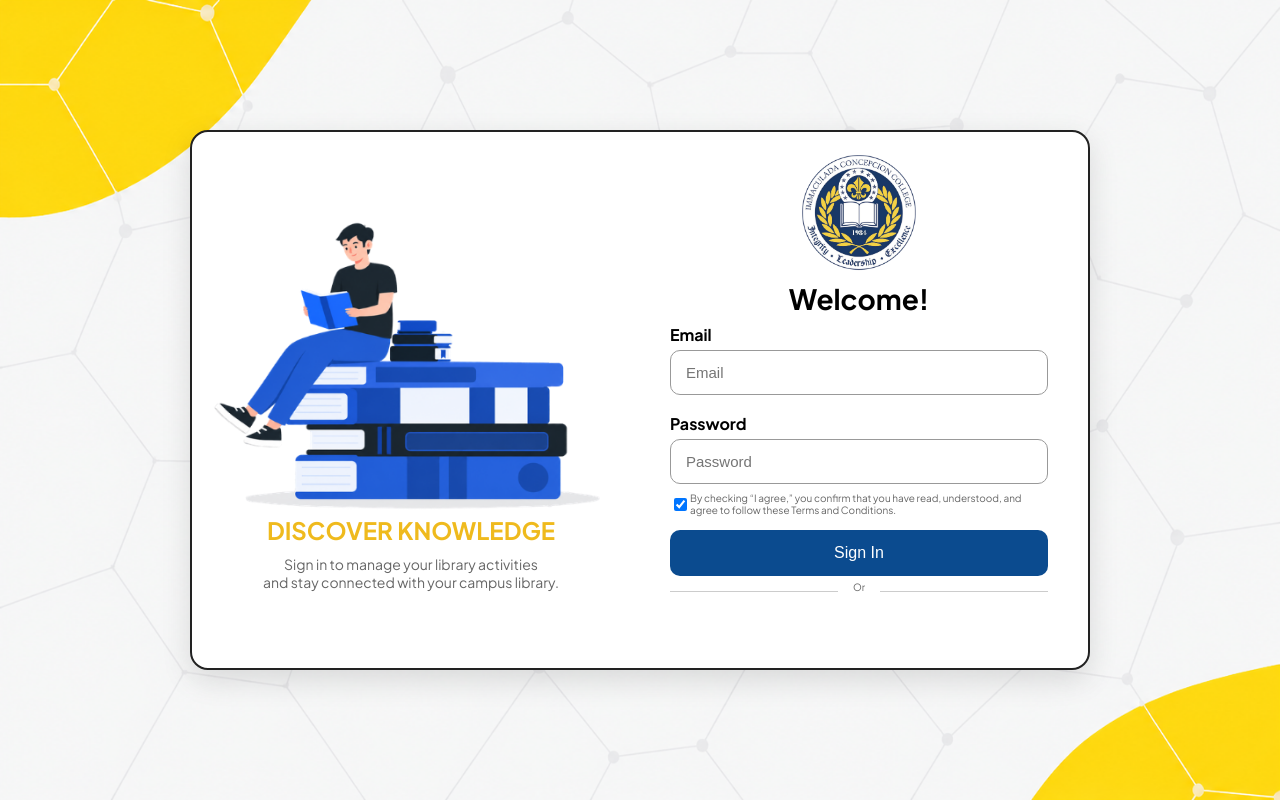
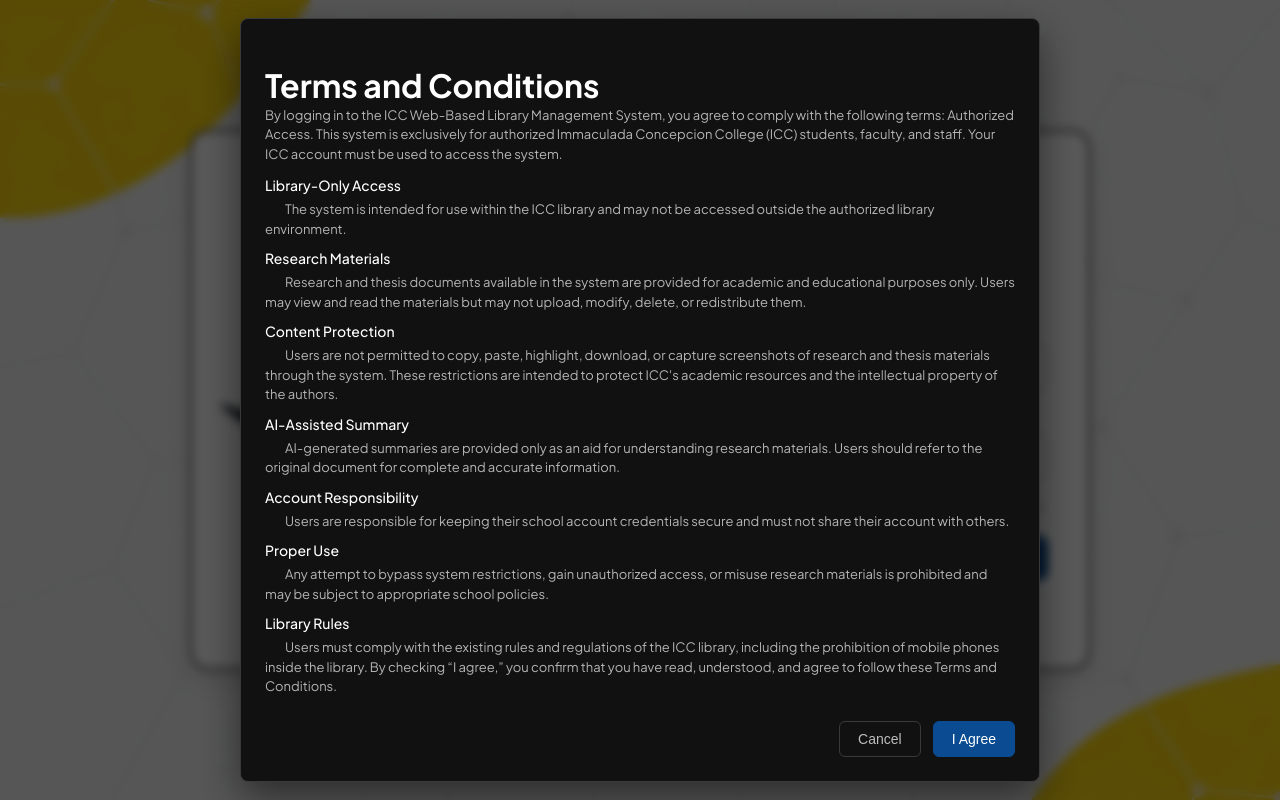
Before and after one commit to AngeloMaluya/ICC_LIBRARY, a React (Vite) app: page /login in a window 1280 px wide. Both pictures are taken after a click on the checkbox 680 px from the left and 504 px from the top of the page. Built offline with nearby package versions, Linux system fonts and the light colour scheme; no server answers.

Commit message:
FIX: CAN NOW REGISTER

```diff
--- /dev/null
+++ b/src/components/terms/TermsModal.jsx
@@ -0,0 +1,93 @@
+import "./termsModal.css";
+
+const TermsModal = ({ onClose, onAgree }) => {
+  return (
+    <div className="terms-overlay">
+      <div className="terms-modal">
+
+        <div className="terms-content">
+          <h1>Terms and Conditions</h1>
+
+        <span>
+            By logging in to the ICC Web-Based Library Management System, you agree to comply with the following terms:
+            Authorized Access. This system is exclusively for authorized Immaculada Concepcion College (ICC) students, faculty, and staff.
+            Your ICC account must be used to access the system.
+        </span>
+
+            <h5>Library-Only Access</h5>
+
+        <p>
+            The system is intended for use within the ICC library and may not be accessed outside the authorized library
+            environment.
+        </p>
+
+            <h5>Research Materials</h5>
+
+        <p>
+            Research and thesis documents available in the system are provided for academic and educational purposes
+            only. Users may view and read the materials but may not upload, modify, delete, or redistribute them.
+        </p>
+
+            <h5>Content Protection</h5>
+
+        <p>
+            Users are not permitted to copy, paste, highlight, download, or capture screenshots of research and thesis
+            materials through the system. These restrictions are intended to protect ICC's academic resources and the
+            intellectual property of the authors.
+        </p>
+
+            <h5>AI-Assisted Summary</h5>
+
+        <p>
+            AI-generated summaries are provided only as an aid for understanding research materials. Users should refer
+            to the original document for complete and accurate information.
+        </p>
+
+            <h5>Account Responsibility</h5>
+
+        <p>
+            Users are responsible for keeping their school account credentials secure and must not share their account
+            with others.
+        </p>
+
+            <h5>Proper Use</h5>
+
+        <p>
+            Any attempt to bypass system restrictions, gain unauthorized access, or misuse research materials is prohibited
+            and may be subject to appropriate school policies.
+        </p>
+
+            <h5>Library Rules</h5>
+
+        <p>
+            Users must comply with the existing rules and regulations of the ICC library, including the prohibition of mobile
+            phones inside the library.
+
+            By checking “I agree,” you confirm that you have read, understood, and agree to follow these Terms and Conditions.
+          </p>
+        </div>
+
+        <div className="terms-buttons">
+          <button
+            type="button"
+            className="terms-cancel"
+            onClick={onClose}
+          >
+            Cancel
+          </button>
+
+          <button
+            type="button"
+            className="terms-agree"
+            onClick={onAgree}
+          >
+            I Agree
+          </button>
+        </div>
+
+      </div>
+    </div>
+  );
+};
+
+export default TermsModal;
--- /dev/null
+++ b/src/components/terms/termsModal.css
@@ -0,0 +1,114 @@
+.terms-overlay {
+  position: fixed;
+  inset: 0;
+
+  display: flex;
+  justify-content: center;
+  align-items: center;
+
+  background: rgba(0, 0, 0, 0.65);
+  backdrop-filter: blur(5px);
+
+  z-index: 9999;
+}
+
+.terms-modal {
+  width: 800px;
+  min-height: 135px;
+
+  padding: 24px;
+
+  background: #111111;
+  color: white;
+
+  border: 1px solid #3a3a3a;
+  border-radius: 8px;
+
+  box-shadow: 0 15px 40px rgba(0, 0, 0, 0.5);
+
+  box-sizing: border-box;
+}
+
+.terms-content h3 {
+  margin: 0 0 14px;
+
+  font-size: 16px;
+  font-weight: 500;
+}
+
+.terms-content h5 {
+  margin: 0 0 6px;
+
+  font-size: 14px;
+  font-weight: 500;
+}
+
+.terms-content p {
+  margin: 0 0 10px;
+
+  color: #b5b5b5;
+
+  font-size: 13px;
+  line-height: 1.5;
+
+  text-indent: 20px;
+
+}
+
+.terms-content span {
+  margin-top: -20px;
+  display: block;
+
+  margin-bottom: 12px;
+
+  color: #b5b5b5;
+
+  font-size: 13px;
+  line-height: 1.5;
+}
+
+.terms-buttons {
+  display: flex;
+  justify-content: flex-end;
+  gap: 12px;
+
+  margin-top: 24px;
+}
+
+.terms-buttons button {
+  padding: 9px 18px;
+
+  border-radius: 6px;
+
+  font-size: 14px;
+  cursor: pointer;
+
+  transition: 0.2s;
+}
+
+/* CANCEL */
+
+.terms-cancel {
+  background: transparent;
+  color: #bdbdbd;
+
+  border: 1px solid #3a3a3a;
+}
+
+.terms-cancel:hover {
+  background: #1e1e1e;
+  color: white;
+}
+
+/* AGREE */
+
+.terms-agree {
+  background: #0a4b92;
+  color: white;
+
+  border: 1px solid #0a4b92;
+}
+
+.terms-agree:hover {
+  background: #083d78;
+}
--- a/src/create/create.css
+++ b/src/create/create.css
@@ -5,7 +5,11 @@
   justify-content: center;
   align-items: center;
   padding: 30px;
-  background: #f5f5f5;
+
+  background-image: url("../assets/img_repo/bg.png");
+  background-repeat: no-repeat;
+  background-size: 100% 100%;
+  background-position: center;
 }
 
 .register-card {
--- a/src/login/login.jsx
+++ b/src/login/login.jsx
@@ -1,4 +1,4 @@
-import { useEffect } from "react";
+import { useEffect, useState } from "react";
 import { useNavigate } from "react-router-dom";
 import "./login.css";
 import Image from "../assets/icon.png";
@@ -6,6 +6,8 @@
 import { GoogleLogin } from "@react-oauth/google";
 import { jwtDecode } from "jwt-decode";
 import { saveGoogleTempUser } from "../utils/auth.js";
+import TermsModal from "../components/terms/TermsModal.jsx";
+
 
 export const Login = () => {
   const navigate = useNavigate();
@@ -16,18 +18,21 @@
     document.title = "Login";
   }, []);
 
+  const [showTerms, setShowTerms] = useState(false);
+  const [termsAccepted, setTermsAccepted] = useState(false);
+
   const handleLogIn = async (e) => {
     e.preventDefault();
 
     const email = e.target.email.value;
     const password = e.target.password.value;
-
+    //Test Admin
     if (email === "admin" && password === "admin") {
       const adminUser = {
         id: "admin",
         email: "admin",
         firstName: "Admin",
-        lastName: "User",
+        lastName: "Admin",
         role: "admin",
       };
 
@@ -35,12 +40,12 @@
       navigate("/admin");
       return;
     }
-
+    //Test Account
     if (email === "user" && password === "user") {
       const normalUser = {
         id: "user",
         email: "user",
-        firstName: "Normal",
+        firstName: "User",
         lastName: "User",
         role: "user",
       };
@@ -118,6 +123,28 @@
     }
   };
 
+  // Checkbox clicked
+  const handleTermsCheckbox = () => {
+    if (!termsAccepted) {
+      // Open modal instead of checking immediately
+      setShowTerms(true);
+    } else {
+      // Allow user to uncheck after accepting
+      setTermsAccepted(false);
+    }
+  };
+
+  // User clicks I Agree inside modal
+  const handleAgree = () => {
+    setTermsAccepted(true);
+    setShowTerms(false);
+  };
+
+  // User closes/cancels modal
+  const handleCloseTerms = () => {
+    setShowTerms(false);
+  };
+
   return (
     <div className="page">
       <div className="login-container">
@@ -171,8 +198,16 @@
             <p>
               <input
           type="checkbox"
+          checked={termsAccepted}
+          onChange={() => {
+          if (!termsAccepted) {
+            setShowTerms(true);
+          } else {
+            setTermsAccepted(false);
+          }
+        }}
             />
-              By checking “I agree,” you confirm that you have read, understood, and agree to follow these Terms and Conditions.
+              By checking “I agree,” you confirm that you have read, understood, and agree to follow these Terms and Conditions. You also acknowledge that you have read and understood the privacy policy, which explains how your personal information will be collected, used, and protected.
             </p>
 
             <button
@@ -203,6 +238,13 @@
         </div>
 
       </div>
+
+      {showTerms && (
+        <TermsModal
+          onClose={handleCloseTerms}
+          onAgree={handleAgree}
+        />
+      )}
     </div>
   );
 };
```
Also changed, not shown: 1 other file (tests, documents, lock files or other folders).
